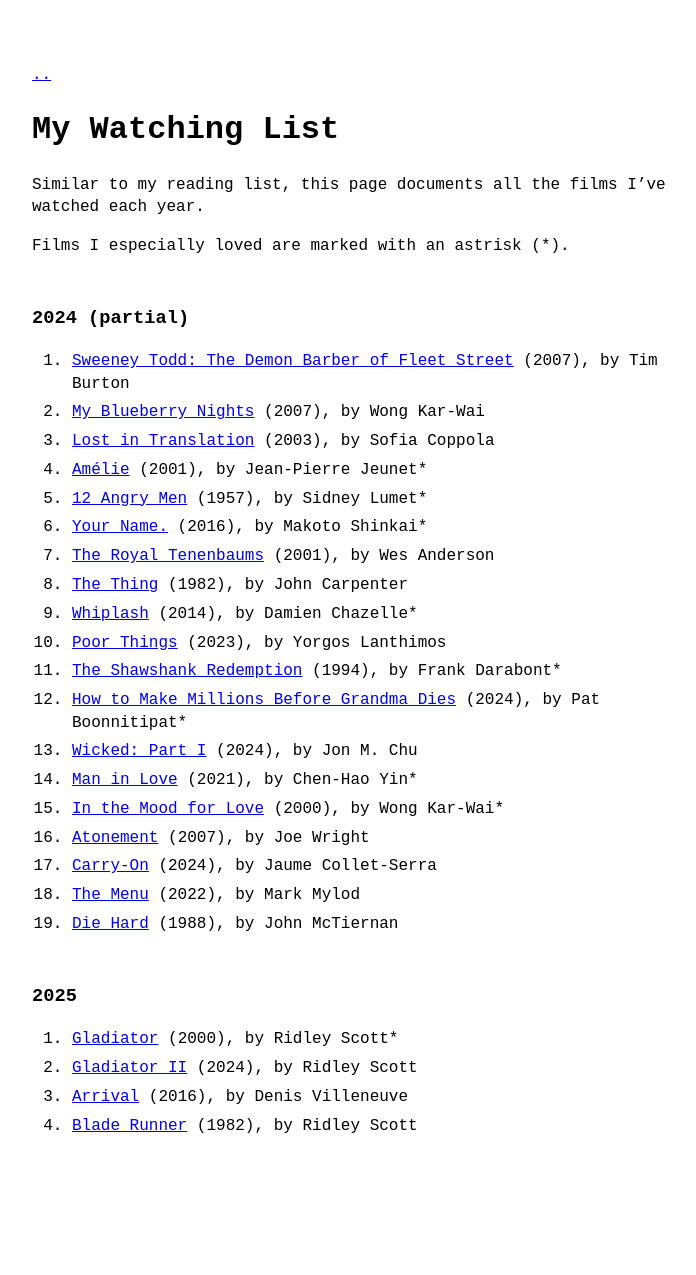
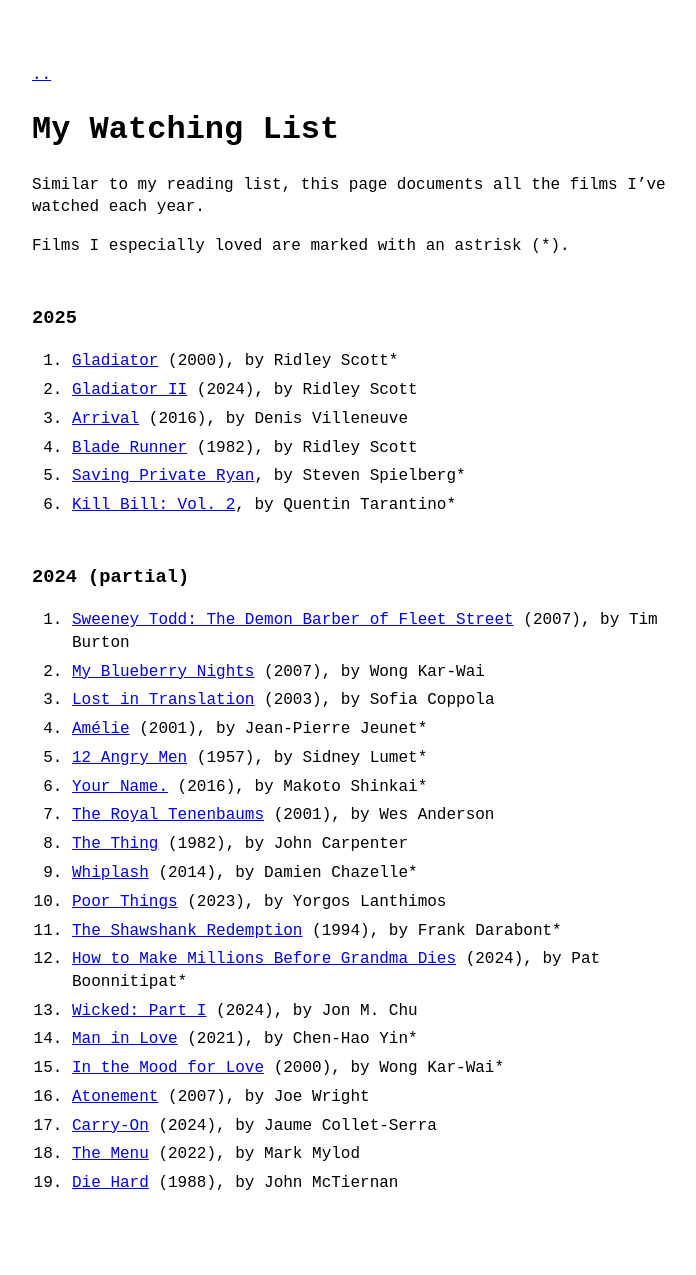
Before and after one commit to llucasly/llucasly.github.io, a Jekyll site: the page built from watching list.md, in a window 1280 px wide. Shown: the whole page, without its empty margins (288-984 px from the left). Built offline with Jekyll 4.4.1, drawn with Linux system fonts in a browser that asks for light colours; before the commit the page ends 1217 px from its top, so only the background shows below that.

Commit message:
Added Movies

```diff
--- a/watching list.md
+++ b/watching list.md
@@ -6,6 +6,14 @@ title: My Watching List
 Similar to my reading list, this page documents all the films I've watched each year.
 
 Films I especially loved are marked with an astrisk (*).
+
+### 2025
+1. [Gladiator](https://www.imdb.com/title/tt0172495/) (2000), by Ridley Scott*
+2. [Gladiator II](https://www.imdb.com/title/tt9218128/) (2024), by Ridley Scott
+3. [Arrival](https://www.imdb.com/title/tt2543164/) (2016), by Denis Villeneuve
+4. [Blade Runner](https://www.imdb.com/title/tt0083658/) (1982), by Ridley Scott
+5. [Saving Private Ryan](https://www.imdb.com/title/tt0120815/), by Steven Spielberg*
+6. [Kill Bill: Vol. 2](https://www.imdb.com/title/tt0378194/), by Quentin Tarantino*
 
 ### 2024 (partial)
 1. [Sweeney Todd: The Demon Barber of Fleet Street](https://www.imdb.com/title/tt0408236/) (2007), by Tim Burton
```
Also changed, not shown: other parts of watching list.md (+0 -6 lines), reading list.md (+2 -0 lines).
